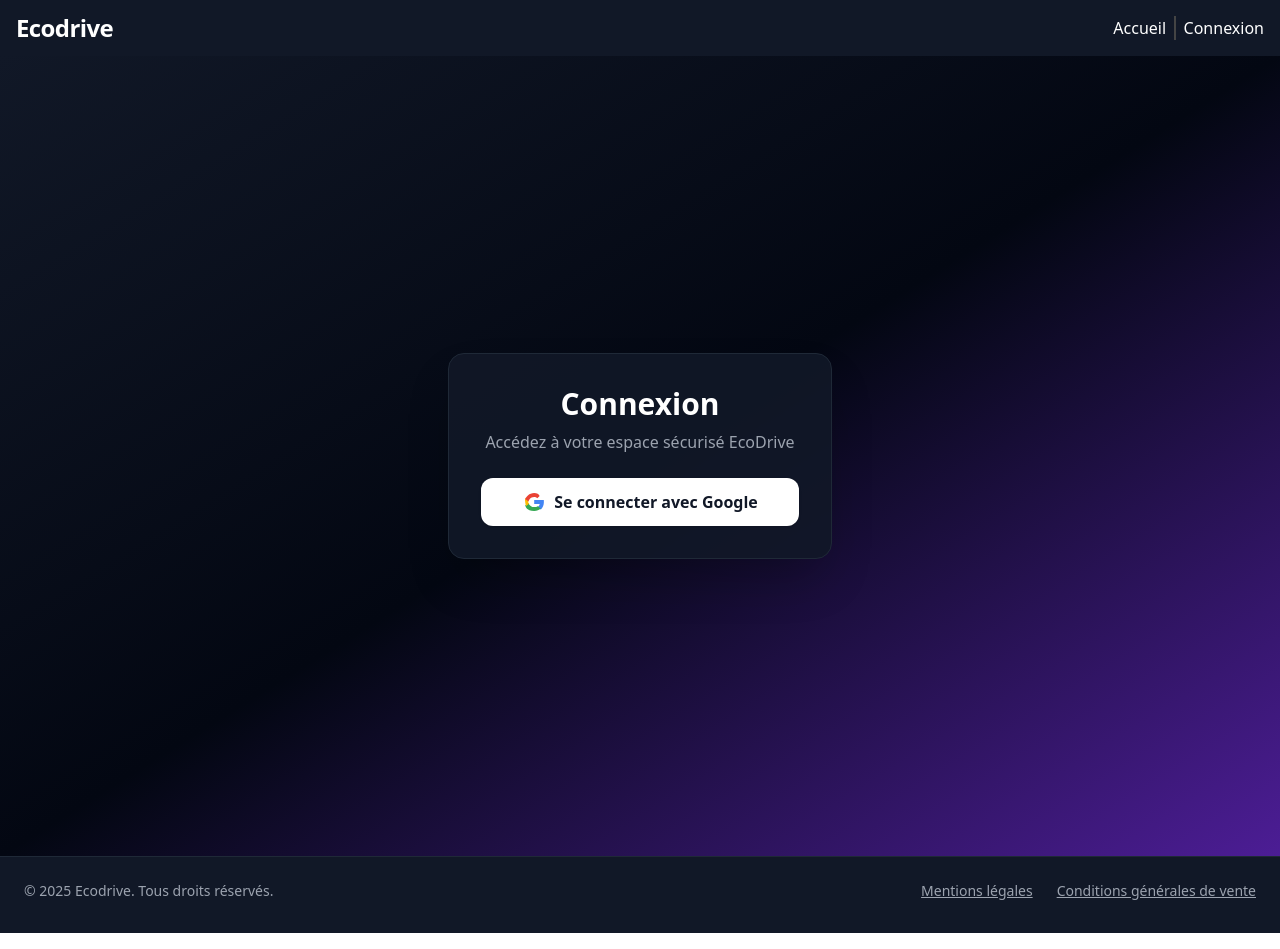
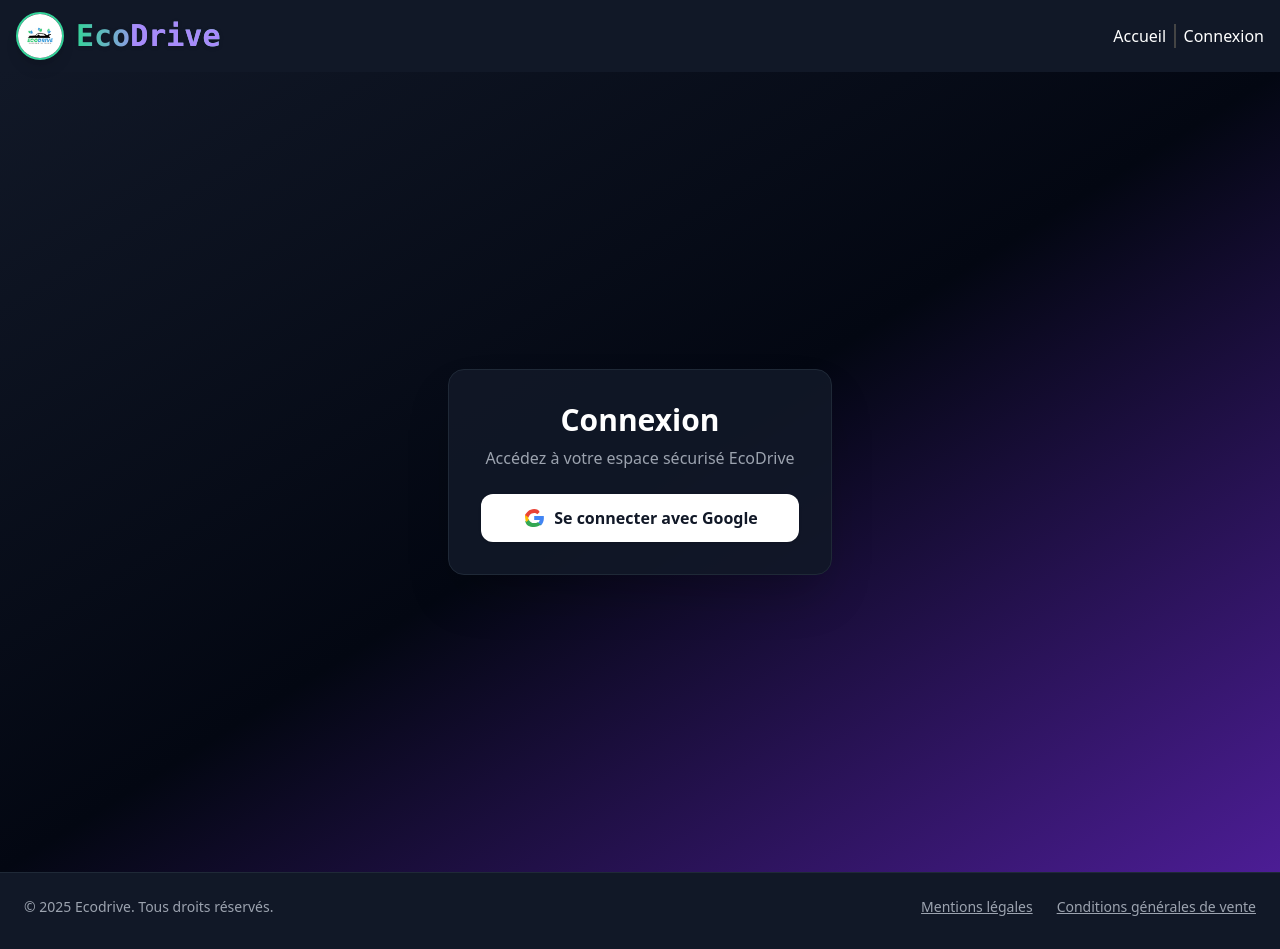
Before and after one commit to LCRpro/ecodrive-go-vuejs, a Vue app in the folder frontend/: page /login in a window 1280 px wide. Built offline with nearby package versions, Linux system fonts and the light colour scheme.

Commit message:
logo dans nav

```diff
--- a/frontend/src/App.vue
+++ b/frontend/src/App.vue
@@ -1,7 +1,16 @@
 <template>
   <div>
     <nav class="bg-gray-900 text-white px-4 py-3 flex items-center justify-between shadow-lg">
-      <router-link to="/" class="text-2xl font-semibold tracking-tight hover:text-violet-400 transition-colors">Ecodrive</router-link>
+<router-link to="/" class="flex items-center gap-3 group select-none">
+  <img
+    src="/logo-ecodrive.png"
+    alt="Logo EcoDrive"
+    class="w-12 h-12 rounded-full shadow-lg border-2 border-emerald-400 group-hover:scale-110 group-hover:shadow-emerald-600 transition-transform duration-200 bg-white object-cover"
+  />
+  <span class="text-3xl font-extrabold font-mono bg-gradient-to-r from-emerald-400 via-violet-400 to-emerald-300 bg-clip-text text-transparent drop-shadow group-hover:brightness-110 transition-colors">
+    Eco<span class="text-violet-400">Drive</span>
+  </span>
+</router-link>
       <div class="hidden md:flex items-center">
         <router-link to="/" class="nav-link" exact-active-class="text-violet-400">Accueil</router-link>
         <span class="separator" />
@@ -26,8 +35,7 @@
         >Retirer</router-link>
         <span v-if="isLoggedIn" class="separator" />
         <router-link v-if="!isLoggedIn" to="/login" class="nav-link">Connexion</router-link>
-        <span v-if="isLoggedIn || isAdmin || isDriver" class="separator" />
-        <BalanceDisplay v-if="isLoggedIn" class="ml-2" />
+        <BalanceDisplay v-if="isLoggedIn" class="ml-2 mr-2" />
         <button
           v-if="isLoggedIn"
           @click="logout"
```
